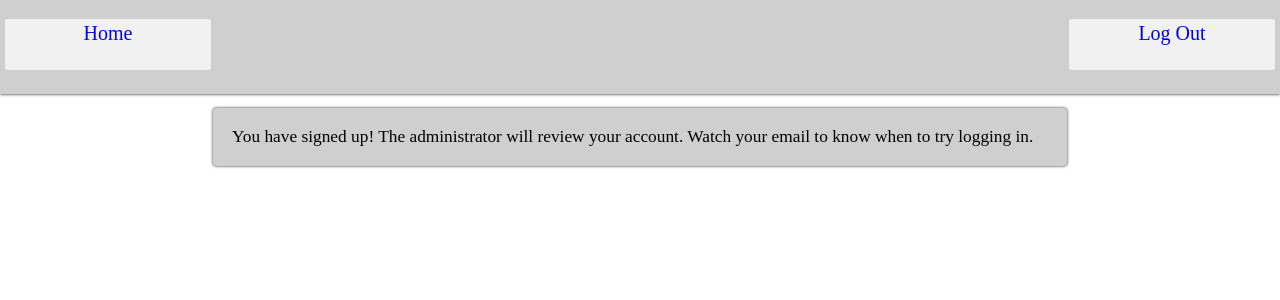
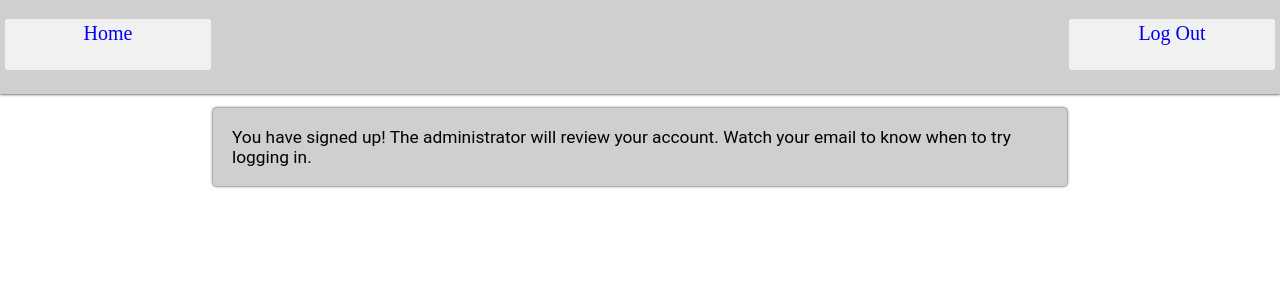
Before and after one commit to sheepman4267/WebRE, a Django app: page /after_signup in a window 1280 px wide. Shown: the top 300 px of the page. Run offline with Django 4.2, Linux system fonts and the light colour scheme; some libraries are stand-ins or nearby versions.

Commit message:
Actually define font-family to avoid problems with some systems where serif is default

```diff
--- a/classroom/static/classroom/style.css
+++ b/classroom/static/classroom/style.css
@@ -7,6 +7,7 @@
     text-align: center;
     align-content: center;
     width: 100%;
+    font-family: "Roboto", "Lucida Grande", Verdana, Arial, sans-serif;
 }
 
 .body-base {
```
